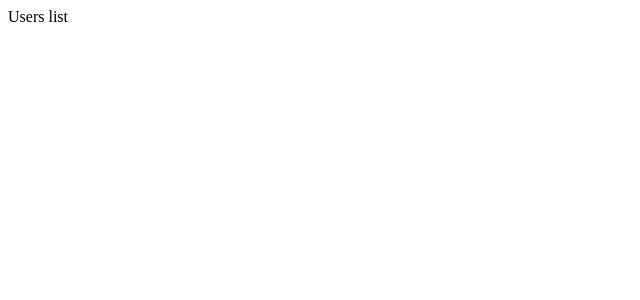
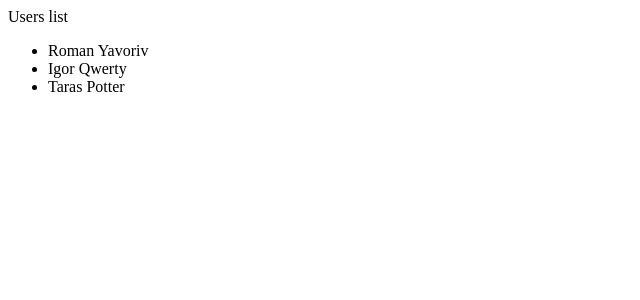
Before and after one commit to Graniron/crud-hg, an Angular app: page /list in a window 1280 px wide. Shown: the top 300 px of the page, without its empty margins (0-640 px from the left). Built offline with nearby package versions, Linux system fonts and the light colour scheme; data requests are answered from the project's data file.

Commit message:
Get users list from server and display it on the page

```diff
--- a/package.json
+++ b/package.json
@@ -4,7 +4,8 @@
   "license": "MIT",
   "angular-cli": {},
   "scripts": {
-    "start": "ng serve",
+    "start": "concurrently \"npm run server\" \"ng serve\"",
+    "server": "json-server --watch server/api/db.json",
     "lint": "tslint \"src/**/*.ts\"",
     "test": "ng test",
     "pree2e": "webdriver-manager update",
@@ -31,6 +32,7 @@
     "@types/node": "^6.0.42",
     "angular-cli": "1.0.0-beta.22-1",
     "codelyzer": "~2.0.0-beta.1",
+    "concurrently": "^3.1.0",
     "jasmine-core": "2.5.2",
     "jasmine-spec-reporter": "2.5.0",
     "karma": "1.2.0",
--- /dev/null
+++ b/server/api/db.json
@@ -0,0 +1,7 @@
+{
+    "users": [
+        { "id": 1, "name": "Roman Yavoriv" },
+        { "id": 2, "name": "Igor Qwerty" },
+        { "id": 3, "name": "Taras Potter" }
+    ]
+}
--- a/src/app/app.module.ts
+++ b/src/app/app.module.ts
@@ -10,6 +10,7 @@ import { ROUTES } from './app.router';
 import { AddUserComponent } from './components/add-user/add-user.component';
 import { UsersListComponent } from './components/users-list/user-list.component';
 import { EditUserComponent } from './components/edit-user/edit-user.component';
+import { UsersService } from './services/users.service';
 
 @NgModule({
   declarations: [
@@ -21,7 +22,7 @@ import { EditUserComponent } from './components/edit-user/edit-user.component';
     HttpModule,
     RouterModule.forRoot(ROUTES)
   ],
-  providers: [],
+  providers: [UsersService],
   bootstrap: [AppComponent]
 })
 export class AppModule { }
--- a/src/app/components/users-list/user-list.component.ts
+++ b/src/app/components/users-list/user-list.component.ts
@@ -1,9 +1,27 @@
-import { Component } from '@angular/core';
+import { Component, OnInit } from '@angular/core';
+import 'rxjs';
+
+import { UsersService } from './../../services/users.service';
 
 @Component({
     selector: 'hg-user-list',
     template: `
         <div>Users list</div>
+        <ul>
+            <li *ngFor="let user of users">
+                {{user.name}}
+            </li>
+        </ul>
     `,
 })
-export class UsersListComponent {}
+export class UsersListComponent implements OnInit {
+    users;
+    constructor(private userService: UsersService) { }
+
+    ngOnInit() {
+        this.userService.getUsers().subscribe(
+            users => this.users = users,
+            error => console.error('Error: ', error)
+        )
+    }
+}
--- /dev/null
+++ b/src/app/services/users.service.ts
@@ -0,0 +1,16 @@
+import { Http, Response } from '@angular/http';
+import { Injectable } from '@angular/core';
+import { Observable } from 'rxjs/Observable';
+import 'rxjs/add/operator/map';
+const API_ENDPOINT = 'http://localhost:3000/users';
+
+@Injectable()
+export class UsersService {
+
+    constructor(private http: Http) {}
+
+    getUsers() {
+        return this.http.get(API_ENDPOINT)
+         .map((res: Response) => res.json());
+    }
+}
```
